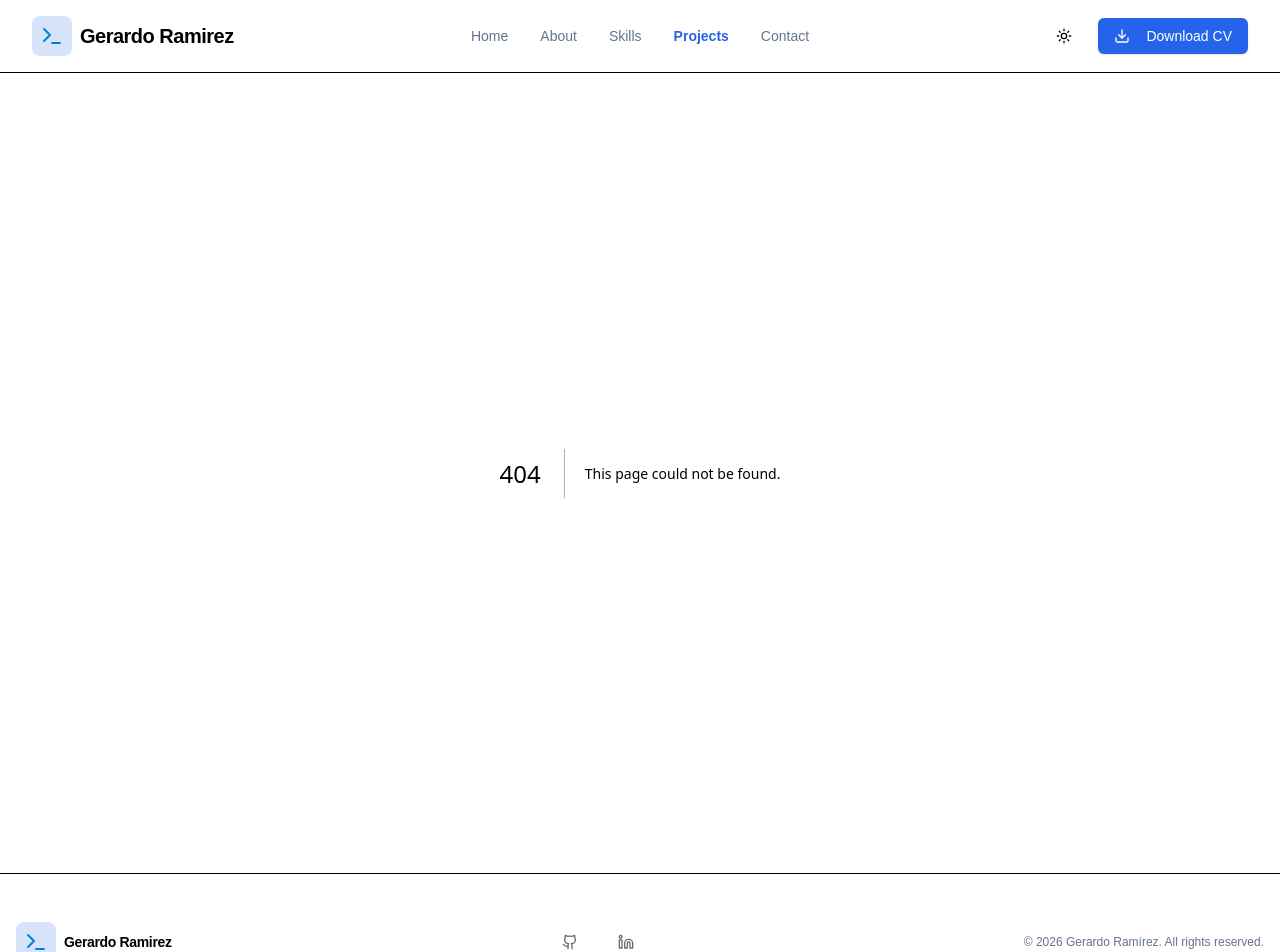
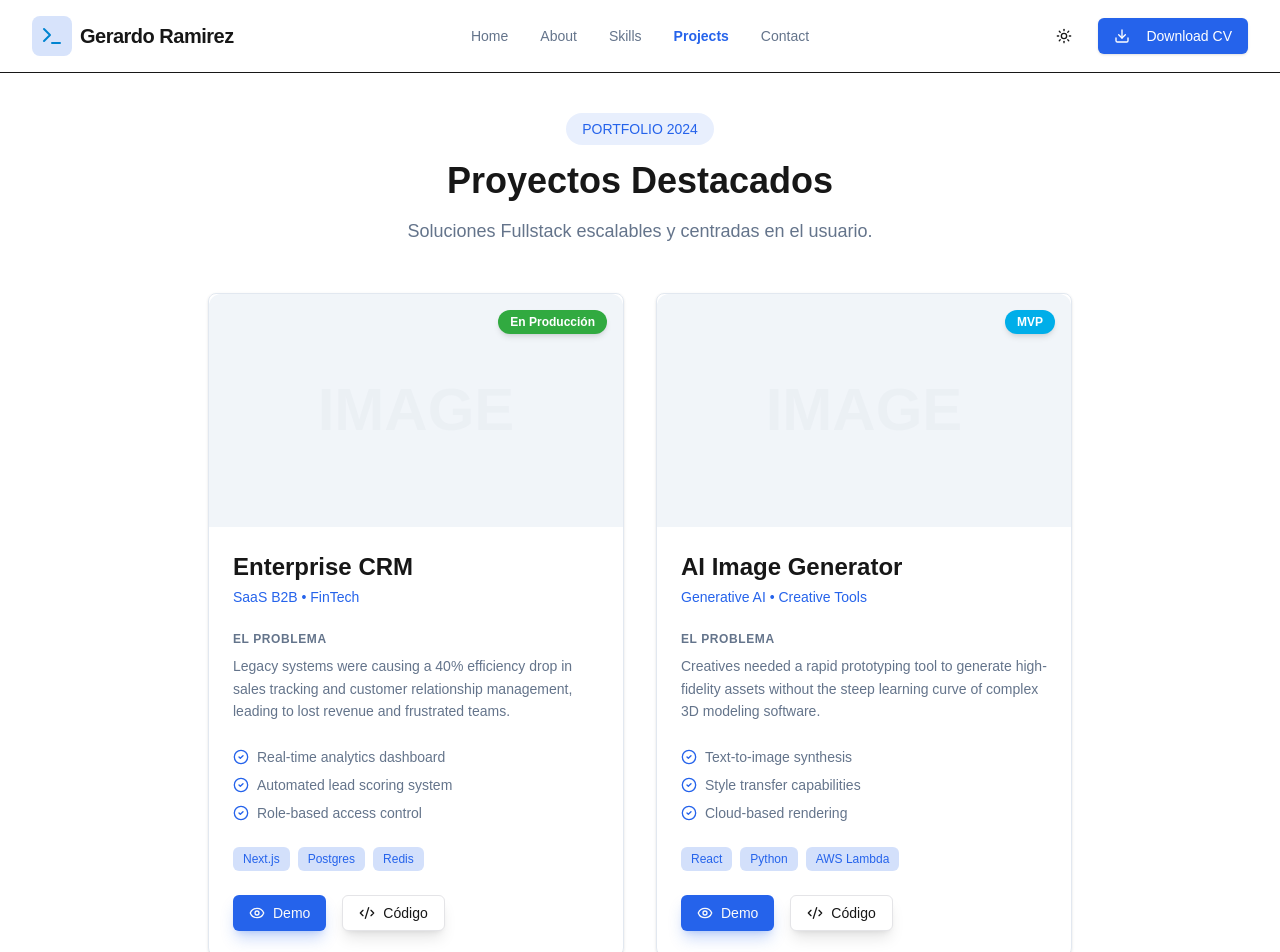
Before and after one commit to iamhosto10/portfolio, a Next.js app: page /projects in a window 1280 px wide. Before the commit this address had no page. Shown: the top 952 px of the page. Built offline with nearby package versions, Linux system fonts and the light colour scheme.

Commit message:
add page of projects and fix paddins and buttons of featured projects

```diff
--- /dev/null
+++ b/src/app/projects/page.tsx
@@ -0,0 +1,11 @@
+import FeaturedProjects from "@/components/FeaturedProjects/FeaturedProjects";
+
+const page = () => {
+  return (
+    <main className="min-h-screen bg-background/50">
+      <FeaturedProjects />
+    </main>
+  );
+};
+
+export default page;
--- a/src/components/FeaturedProjects/FeaturedProjects.tsx
+++ b/src/components/FeaturedProjects/FeaturedProjects.tsx
@@ -42,6 +42,20 @@ const PROJECTS: Project[] = [
     ],
     stack: ["React", "Python", "AWS Lambda"],
   },
+  {
+    id: 3,
+    name: "AI Image Generator",
+    category: "Generative AI • Creative Tools",
+    status: "mvp",
+    problem:
+      "Creatives needed a rapid prototyping tool to generate high-fidelity assets without the steep learning curve of complex 3D modeling software.",
+    features: [
+      "Text-to-image synthesis",
+      "Style transfer capabilities",
+      "Cloud-based rendering",
+    ],
+    stack: ["React", "Python", "AWS Lambda"],
+  },
 ];
 
 const getStatusColor = (status: Project["status"]) => {
@@ -70,9 +84,9 @@ const getStatusLabel = (status: Project["status"]) => {
   }
 };
 
-export const FeaturedProjects = () => {
+const FeaturedProjects = () => {
   return (
-    <section className="py-16 md:py-24">
+    <section className="container max-w-5xl mx-auto px-6 md:px-16 py-10">
       <div className="container max-w-6xl mx-auto px-4">
         {/* Header */}
         <div className="text-center mb-12">
@@ -100,7 +114,9 @@ export const FeaturedProjects = () => {
               <div className="relative aspect-video bg-muted rounded-t-xl overflow-hidden group">
                 {/* Placeholder content for image */}
                 <div className="absolute inset-0 flex items-center justify-center text-muted-foreground/20">
-                    <span className="text-6xl font-black opacity-20 select-none">IMAGE</span>
+                  <span className="text-6xl font-black opacity-20 select-none">
+                    IMAGE
+                  </span>
                 </div>
 
                 <div
@@ -157,11 +173,14 @@ export const FeaturedProjects = () => {
 
                 {/* Actions */}
                 <div className="flex gap-4">
-                  <Button variant="default" className="flex-1 gap-2">
+                  <Button className="rounded-md bg-primary shadow-lg shadow-primary/25 hover:bg-primary/90 hover:-translate-y-0.5 transition-all">
                     <Eye className="w-4 h-4" />
                     Demo
                   </Button>
-                  <Button variant="outline" className="flex-1 gap-2">
+                  <Button
+                    variant={"outline"}
+                    className="hover:-translate-y-0.5 transition-all shadow-lg rounded-md"
+                  >
                     <Code2 className="w-4 h-4" />
                     Código
                   </Button>
@@ -174,3 +193,5 @@ export const FeaturedProjects = () => {
     </section>
   );
 };
+
+export default FeaturedProjects;
```
